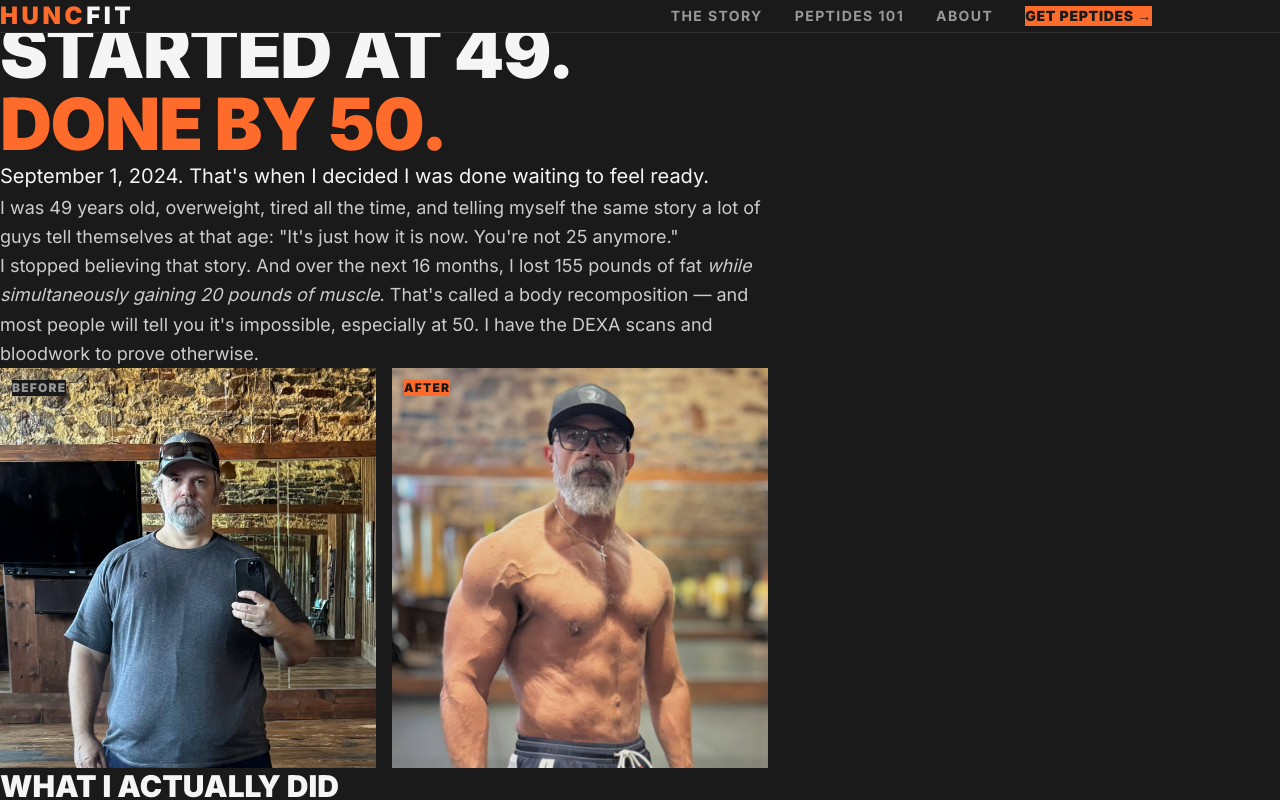
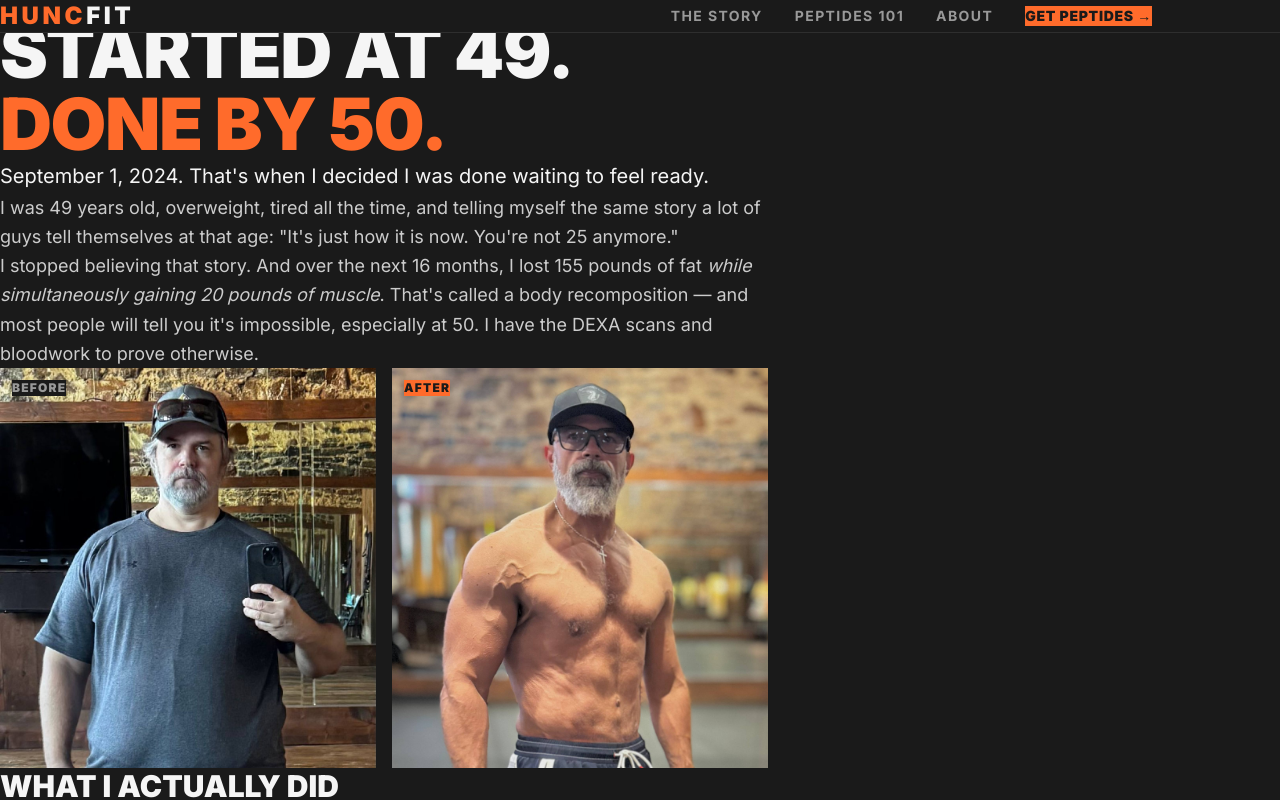
Before and after one commit to BiotechParticles/huncfit, a Next.js app: page /story in a window 1280 px wide. Shown: the top 800 px of the page. Built offline with nearby package versions, Linux system fonts and the light colour scheme.

Commit message:
Fix: inner page padding + story before photo

```diff
--- a/app/about/page.tsx
+++ b/app/about/page.tsx
@@ -6,7 +6,7 @@ export default function About() {
     <main style={{ backgroundColor: "#1a1a1a", color: "#f5f5f5" }}>
       <Nav />
 
-      <section className="pt-32 pb-24 px-4">
+      <section className="pt-40 pb-24 px-4">
         <div className="max-w-3xl mx-auto">
           <p className="text-xs font-black uppercase tracking-[0.4em] mb-4" style={{ color: "#ff6b2b" }}>
             About
--- a/app/peptides/page.tsx
+++ b/app/peptides/page.tsx
@@ -56,7 +56,7 @@ export default function Peptides() {
     <main style={{ backgroundColor: "#1a1a1a", color: "#f5f5f5" }}>
       <Nav />
 
-      <section className="pt-32 pb-8 px-4">
+      <section className="pt-40 pb-8 px-4">
         <div className="max-w-4xl mx-auto text-center">
           <p className="text-xs font-black uppercase tracking-[0.4em] mb-4" style={{ color: "#ff6b2b" }}>
             Education
--- a/app/story/page.tsx
+++ b/app/story/page.tsx
@@ -7,7 +7,7 @@ export default function Story() {
     <main style={{ backgroundColor: "#1a1a1a", color: "#f5f5f5" }}>
       <Nav />
 
-      <section className="pt-32 pb-16 px-4">
+      <section className="pt-40 pb-16 px-4">
         <div className="max-w-3xl mx-auto">
           <p className="text-xs font-black uppercase tracking-[0.4em] mb-4" style={{ color: "#ff6b2b" }}>
             The Story
@@ -39,7 +39,7 @@ export default function Story() {
               <div className="relative">
                 <div className="absolute top-3 left-3 z-10 px-2 py-1 text-xs font-black uppercase tracking-widest"
                   style={{ backgroundColor: "#1a1a1a", color: "#999" }}>Before</div>
-                <Image src="/images/before-1.jpg" alt="Before" width={500} height={600}
+                <Image src="/images/before-hero.jpg" alt="Before" width={500} height={600}
                   className="w-full object-cover" style={{ maxHeight: "400px", objectPosition: "top" }} />
               </div>
               <div className="relative">
```
